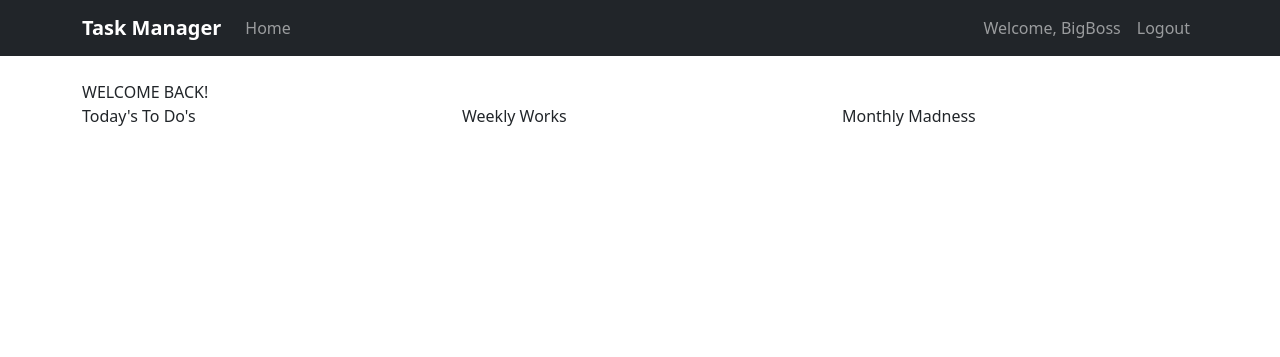
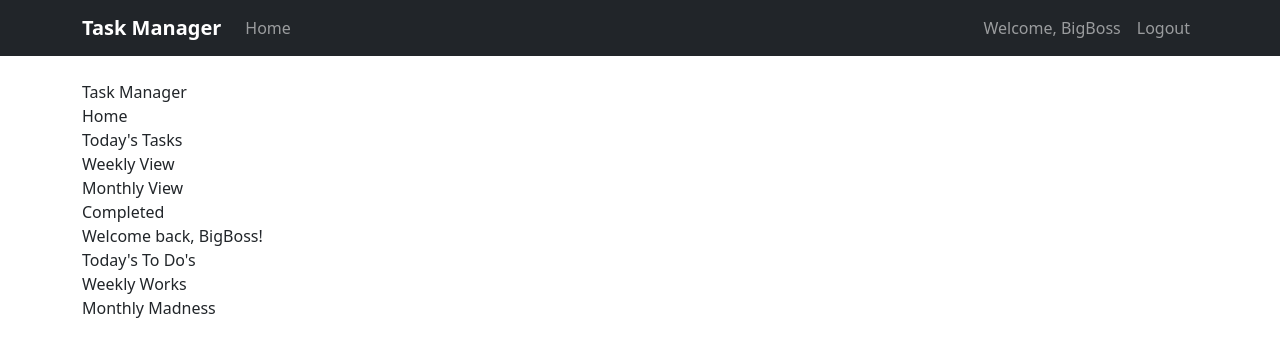
Before and after one commit to lozala0082/toDoList, a Django app: page / in a window 1280 px wide. Shown: the top 357 px of the page. Run offline with Django 5.2, Linux system fonts and the light colour scheme; a user stored in the database is signed in; data that the repository does not hold is empty; parts of the project's set-up code (start-up, migrations or seed data) failed here and were passed over; some libraries are stand-ins or nearby versions.

Commit message:
NEW CHANGES

```diff
--- a/WebApp/templates/tasks/home.html
+++ b/WebApp/templates/tasks/home.html
@@ -4,102 +4,217 @@
 {% block title %}Home - Task Manager{% endblock %}
 
 {% block extra_head %}
-<link href="https://fonts.googleapis.com/css2?family=Irish+Grover&family=Literata:wght@600&display=swap" rel="stylesheet">
+<link href="https://fonts.googleapis.com/css2?family=Montserrat:wght@400;500;600;700&display=swap" rel="stylesheet">
 <style>
+    :root {
+        --spotify-black: #121212;
+        --spotify-dark-gray: #282828;
+        --spotify-light-gray: #b3b3b3;
+        --spotify-green: #1db954;
+        --spotify-white: #ffffff;
+    }
+
+    body {
+        background-color: var(--spotify-black);
+        color: var(--spotify-white);
+        font-family: 'Montserrat', sans-serif;
+    }
+
     .main-container {
-        width: 100%;
-        height: 100%;
-        position: relative;
-        background: #B0E0F4;
-        overflow: hidden;
+        display: grid;
+        grid-template-columns: 240px 1fr;
         min-height: 100vh;
-        padding: 20px;
     }
-    .welcome-text {
-        color: black;
-        font-size: 60px;
-        font-family: 'Irish Grover', cursive;
-        font-weight: 400;
-        text-align: center;
+
+    .sidebar {
+        background-color: var(--spotify-black);
+        padding: 24px 12px;
+        border-right: 1px solid #282828;
+    }
+
+    .sidebar-logo {
+        color: var(--spotify-white);
+        font-size: 24px;
+        font-weight: 700;
+        margin-bottom: 24px;
+        padding: 0 12px;
+    }
+
+    .nav-item {
+        color: var(--spotify-light-gray);
+        padding: 8px 12px;
+        margin: 4px 0;
+        border-radius: 4px;
+        cursor: pointer;
+        transition: color 0.2s;
+    }
+
+    .nav-item:hover {
+        color: var(--spotify-white);
+    }
+
+    .nav-item.active {
+        color: var(--spotify-white);
+        background-color: var(--spotify-dark-gray);
+    }
+
+    .content-area {
+        background: linear-gradient(to bottom, #404040, var(--spotify-black));
+        padding: 24px 32px;
+        overflow-y: auto;
+    }
+
+    .welcome-section {
         margin-bottom: 40px;
     }
+
+    .welcome-text {
+        font-size: 32px;
+        font-weight: 700;
+        margin-bottom: 16px;
+    }
+
     .section-title {
-        color: black;
-        font-size: 50px;
-        font-family: 'Irish Grover', cursive;
-        font-weight: 400;
-        margin-bottom: 30px;
+        font-size: 24px;
+        font-weight: 700;
+        margin: 24px 0 16px;
+        color: var(--spotify-white);
     }
-    .task-container {
-        width: 361px;
-        height: 80px;
-        padding: 2px;
-        position: relative;
-        justify-content: center;
+
+    .task-grid {
+        display: grid;
+        grid-template-columns: repeat(auto-fill, minmax(300px, 1fr));
+        gap: 16px;
+        margin-bottom: 32px;
+    }
+
+    .task-card {
+        background-color: var(--spotify-dark-gray);
+        padding: 16px;
+        border-radius: 8px;
+        transition: background-color 0.2s;
+        cursor: pointer;
+    }
+
+    .task-card:hover {
+        background-color: #383838;
+    }
+
+    .task-header {
+        display: flex;
         align-items: center;
-        gap: 16px;
-        display: inline-flex;
-        margin: 10px;
+        margin-bottom: 12px;
     }
+
     .task-checkbox {
-        width: 42px;
-        height: 40px;
-        background: #D8E1E3;
-        border-radius: 8px;
-        border: 2px #396B76 solid;
+        width: 24px;
+        height: 24px;
+        border: 2px solid var(--spotify-light-gray);
+        border-radius: 4px;
+        margin-right: 12px;
     }
+
     .task-text {
-        color: black;
-        font-size: 20px;
-        font-family: 'Literata', serif;
-        font-weight: 600;
+        color: var(--spotify-white);
+        font-size: 16px;
+        font-weight: 500;
     }
-    .section-container {
-        margin-bottom: 40px;
+
+    .task-due-date {
+        color: var(--spotify-light-gray);
+        font-size: 14px;
+        margin-top: 8px;
+    }
+
+    .status-badge {
+        display: inline-block;
+        padding: 4px 8px;
+        border-radius: 12px;
+        font-size: 12px;
+        font-weight: 500;
+        margin-top: 8px;
+    }
+
+    .status-pending {
+        background-color: #ffd700;
+        color: var(--spotify-black);
+    }
+
+    .status-in-progress {
+        background-color: var(--spotify-green);
+        color: var(--spotify-black);
+    }
+
+    .status-completed {
+        background-color: #1db954;
+        color: var(--spotify-white);
     }
 </style>
 {% endblock %}
 
 {% block content %}
 <div class="main-container">
-    <div class="welcome-text">WELCOME BACK!</div>
+    <div class="sidebar">
+        <div class="sidebar-logo">Task Manager</div>
+        <div class="nav-item active">Home</div>
+        <div class="nav-item">Today's Tasks</div>
+        <div class="nav-item">Weekly View</div>
+        <div class="nav-item">Monthly View</div>
+        <div class="nav-item">Completed</div>
+    </div>
 
-    <div class="row">
-        <div class="col-md-4">
-            <div class="section-container">
+    <div class="content-area">
+        <div class="welcome-section">
+            <div class="welcome-text">Welcome back, {{ user.username }}!</div>
+        </div>
+
         <div class="section-title">Today's To Do's</div>
+        <div class="task-grid">
             {% for assignment in today_assignments %}
-                <div class="task-container">
+            <div class="task-card">
+                <div class="task-header">
                     <div class="task-checkbox"></div>
                     <div class="task-text">{{ assignment.name }}</div>
                 </div>
+                <div class="task-due-date">Due: {{ assignment.due_date|date:"M d, Y" }}</div>
+                <div class="status-badge status-{{ assignment.status|lower|cut:" " }}">
+                    {{ assignment.status }}
+                </div>
+            </div>
             {% endfor %}
         </div>
-        </div>
 
-        <div class="col-md-4">
-            <div class="section-container">
         <div class="section-title">Weekly Works</div>
+        <div class="task-grid">
             {% for assignment in weekly_assignments %}
-                <div class="task-container">
+            <div class="task-card">
+                <div class="task-header">
                     <div class="task-checkbox"></div>
                     <div class="task-text">{{ assignment.name }}</div>
                 </div>
+                <div class="task-due-date">Due: {{ assignment.due_date|date:"M d, Y" }}</div>
+                <div class="status-badge status-{{ assignment.status|lower|cut:" " }}">
+                    {{ assignment.status }}
+                </div>
+            </div>
             {% endfor %}
         </div>
-        </div>
 
-        <div class="col-md-4">
-            <div class="section-container">
         <div class="section-title">Monthly Madness</div>
+        <div class="task-grid">
             {% for assignment in monthly_assignments %}
-                <div class="task-container">
+            <div class="task-card">
+                <div class="task-header">
                     <div class="task-checkbox"></div>
                     <div class="task-text">{{ assignment.name }}</div>
+                </div>
+                <div class="task-due-date">Due: {{ assignment.due_date|date:"M d, Y" }}</div>
+                <div class="status-badge status-{{ assignment.status|lower|cut:" " }}">
+                    {{ assignment.status }}
+                </div>
             </div>
             {% endfor %}
         </div>
     </div>
 </div>
-</div>
 {% endblock %}
```
Lines whose indentation alone changed are shown as unchanged.
